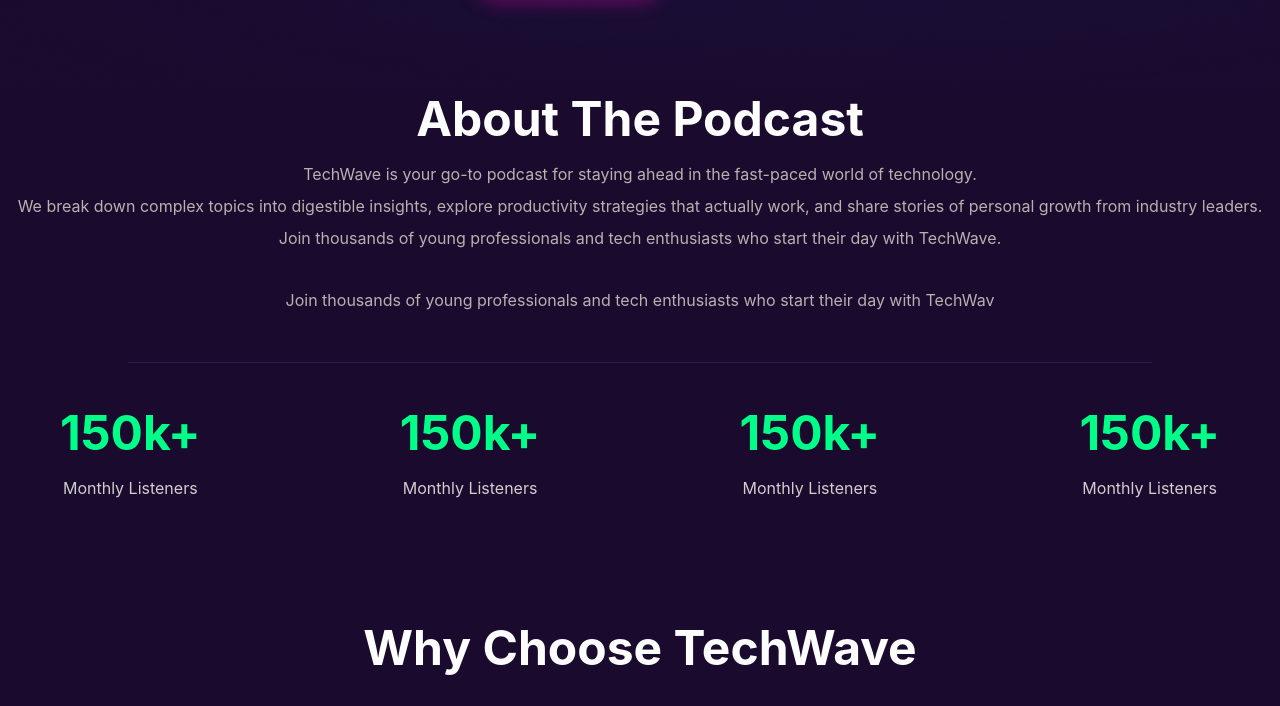
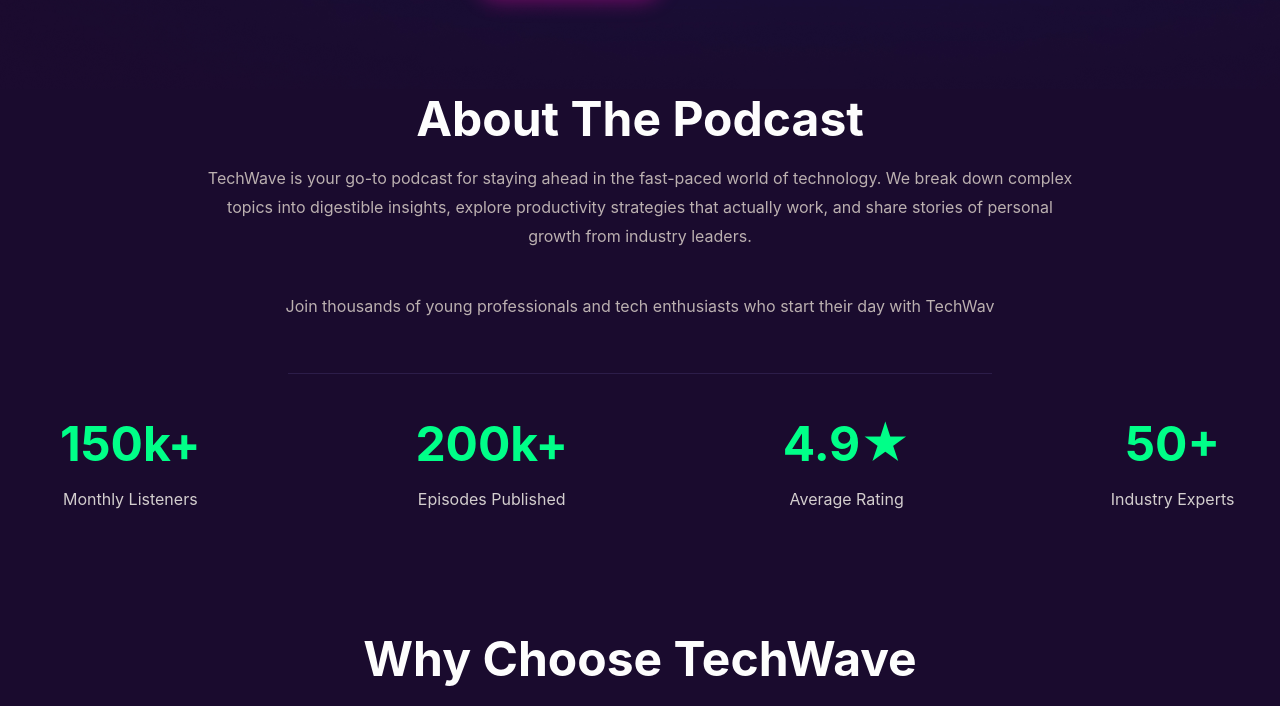
Before and after one commit to Cyrax7eleven/Assignment2, a plain HTML site: page index.html in a window 1280 px wide. Shown: the part 777-1483 px from the top of the page. Drawn offline with Linux system fonts and the light colour scheme.

Commit message:
some edits

```diff
--- a/index.html
+++ b/index.html
@@ -52,12 +52,10 @@
 
   <div class="about-text">
     <h1>About The Podcast</h1>
-    <p>TechWave is your go-to podcast for staying ahead in the fast-paced world of technology.</p>
-    <p>We break down complex topics into digestible insights, explore productivity strategies that actually work,
-      and share stories of personal growth from industry leaders.
-    </p>
-    <p>Join thousands of young professionals and tech enthusiasts who start their day with TechWave.</p>
-
+    <p>TechWave is your go-to podcast for staying ahead in the fast-paced world of technology.
+We break down complex topics into digestible insights, explore productivity strategies that actually work,
+and share stories of personal growth from industry leaders.
+</p>
     <p class="last-text">Join thousands of young professionals and tech enthusiasts who start their day with TechWav</p>
 
     <hr class="about-divider">
@@ -70,16 +68,16 @@
       <p>Monthly Listeners</p>
     </div>
     <div class="rating-1">
-      <h1>150k+</h1>
-      <p>Monthly Listeners</p>
+      <h1>200k+</h1>
+      <p>Episodes Published</p>
     </div>
     <div class="rating-1">
-      <h1>150k+</h1>
-      <p>Monthly Listeners</p>
+      <h1>4.9★</h1>
+      <p>Average Rating</p>
     </div>
     <div class="rating-1">
-      <h1>150k+</h1>
-      <p>Monthly Listeners</p>
+      <h1>50+</h1>
+      <p>Industry Experts</p>
     </div>
   </div>
 </div>
--- a/style.css
+++ b/style.css
@@ -159,9 +159,6 @@
   gap: 8px;
 }
 
-main {
-  /* border: 1px solid rgb(43, 156, 52); */
-}
 
 /* about section */
 .about {
@@ -170,8 +167,11 @@
 }
 
 .about-text {
+  text-align: center;
+  text-align: center;
   max-width: 1600px;
   display: flex;
+  padding: 0 200px;
   flex-direction: column;
   /* border: 1px solid #9100F8; */
   align-items: center;
@@ -187,6 +187,8 @@
 .about-text p {
   margin-bottom: 12px;
   color: #bbb0b0;
+    line-height: 1.8;
+
 }
 
 .last-text {
```
